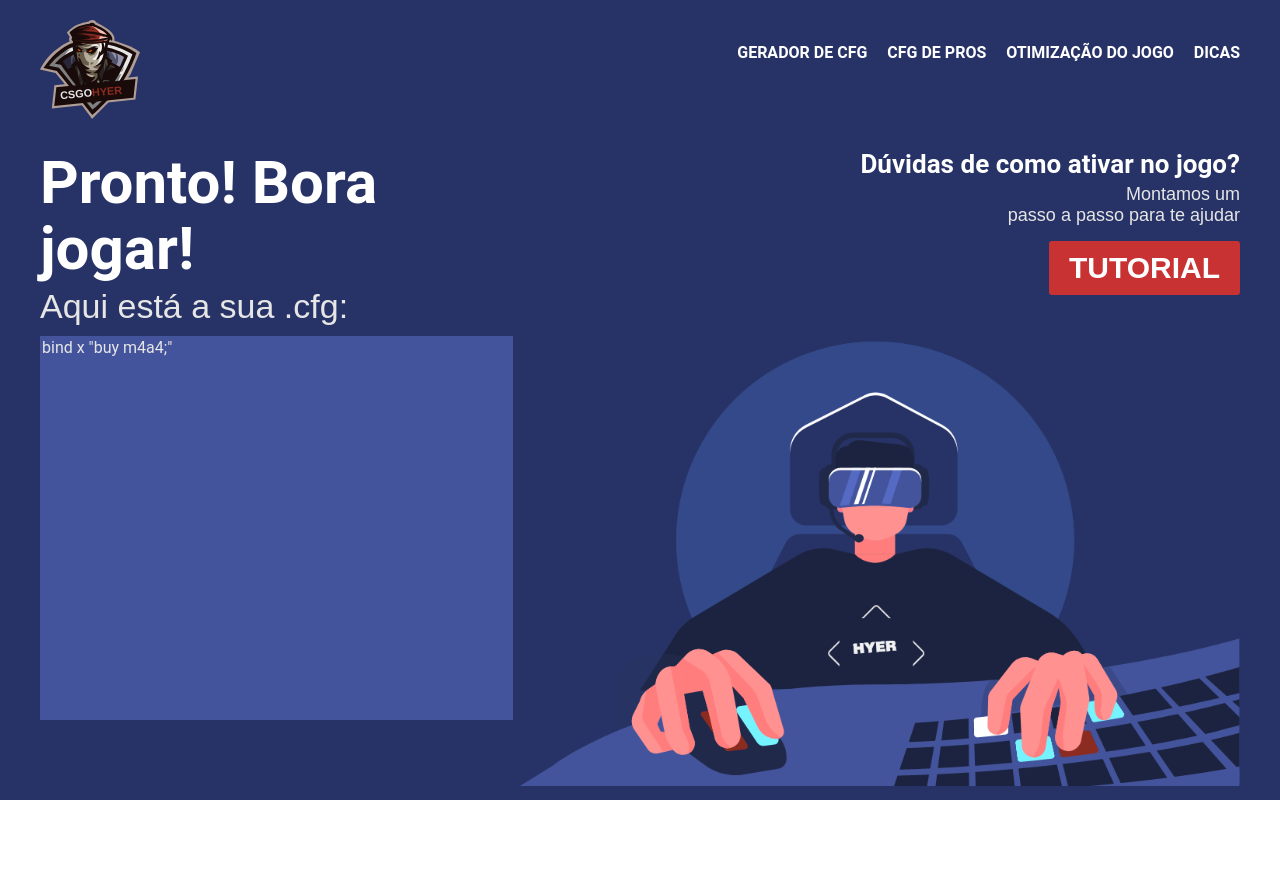
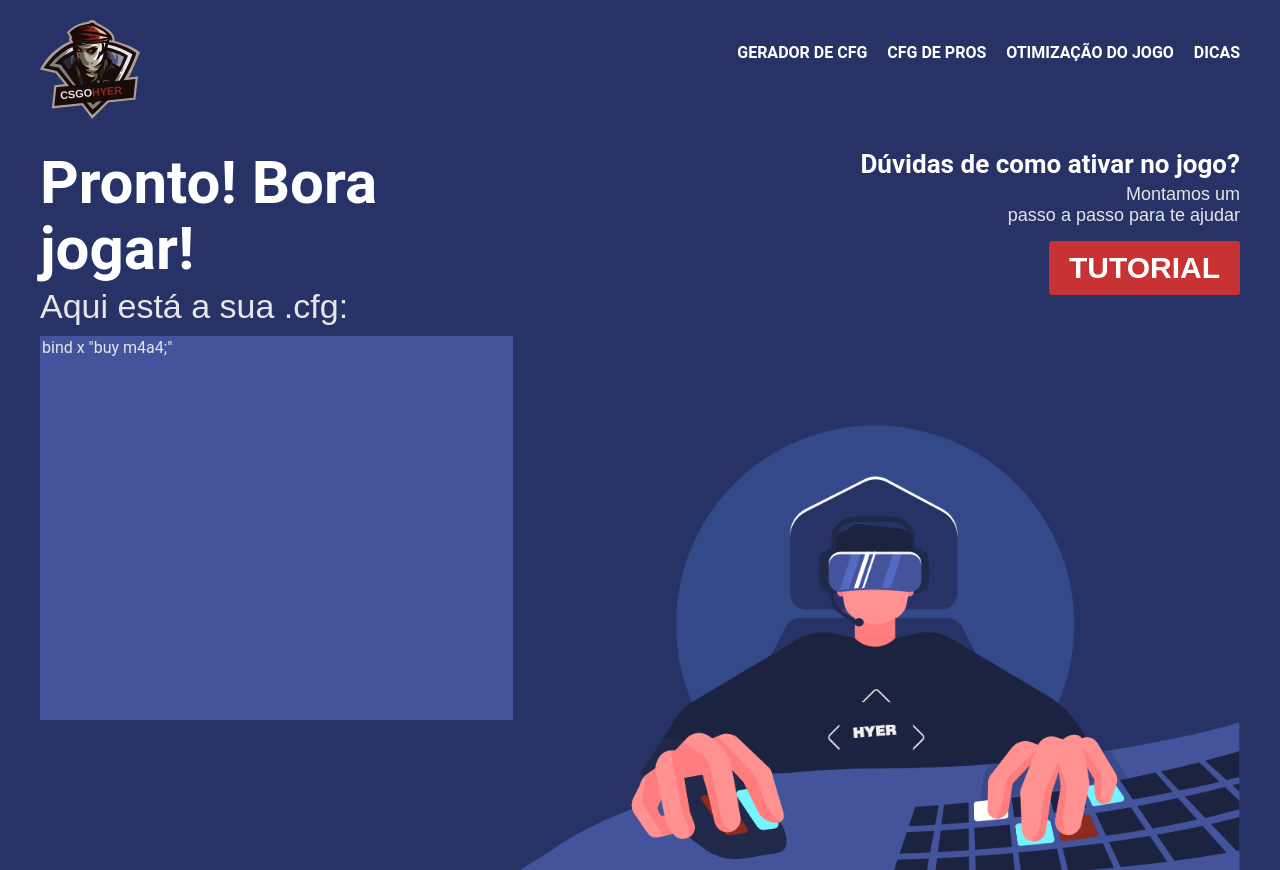
Before and after one commit to hyerdev/csgo-hyer, a React (Create React App) app: page /binds in a window 1280 px wide. Before the commit the page ends 800 px from the top, so only its background shows below. Built offline with nearby package versions, Linux system fonts and the light colour scheme.

Commit message:
refactor(binds page): height refactor

```diff
--- a/src/pages/Binds/styles.js
+++ b/src/pages/Binds/styles.js
@@ -2,17 +2,15 @@ import styled from 'styled-components';
 
 export const Container = styled.div`
   width: 100%;
-  min-height: 100vh;
-  height: fit-content;
   padding-top: 150px;
   background-color: #273366;
 `;
 
 export const Wrapper = styled.div`
   width: 100%;
+  min-height: 720px;
   max-width: 1200px;
   margin: 0 auto;
-  height: 100%;
   display: flex;
 
   h1 {
```
